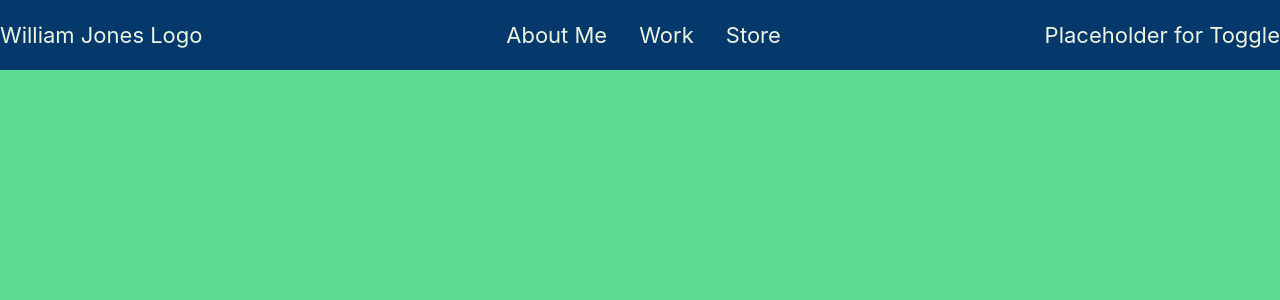
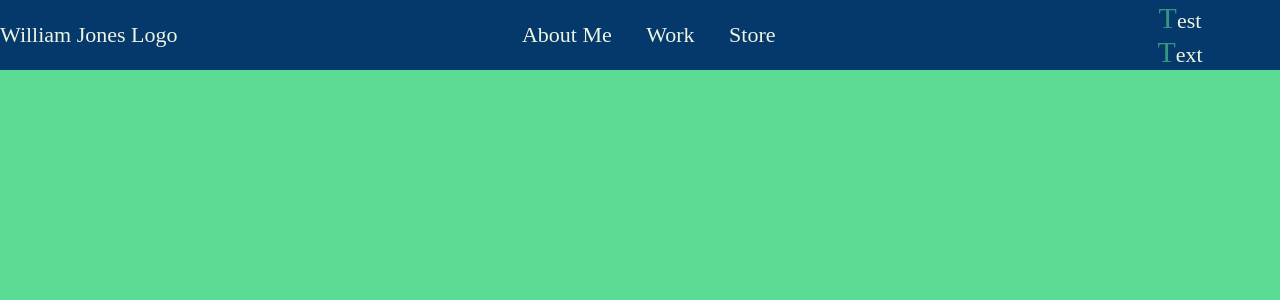
Before and after one commit to wjonesusna2012/my-site, a React (Create React App) app: page / in a window 1280 px wide. Shown: the top 300 px of the page. Built offline with nearby package versions, Linux system fonts and the light colour scheme.

Commit message:
Added in a rotating initials field like npm has

```diff
--- a/src/navigation/constants.tsx
+++ b/src/navigation/constants.tsx
@@ -29,3 +29,7 @@ export const menuElements: Array<MenuElement> = [
   { menuElementName: 'work', menuElementText: 'Work', menuElementArray: WorkElements },
   { menuElementName: 'store', menuElementText: 'Store', menuElementArray: StoreElements },
 ];
+
+
+export const wWords = ['Weather', 'Watermelon', 'Witchcraft'];
+export const jWords = ['Jackalope', 'Jezabelle', 'Jazz'];
--- a/src/navigation/gridElement.tsx
+++ b/src/navigation/gridElement.tsx
@@ -7,7 +7,7 @@ interface GridElementProps {
   elements: Array<NavigationGridElement>,
   elementText: string,
   expanded: boolean,
-  onClick: (event: MouseEvent) => void,
+  onClick: () => void,
 }
 
 const GridElement: React.FC<GridElementProps> = ({elements, expanded, elementText}) => {
--- /dev/null
+++ b/src/navigation/nameRandomizer.tsx
@@ -0,0 +1,22 @@
+import { random } from 'lodash';
+import React, { useState } from 'react';
+import { wWords, jWords } from './constants';
+const NameRandomizer: React.FC = () => {
+  const [inputWords, setInputWords] = useState<Array<string>>(['Test', 'Text']);
+  const getRandomWords = (firstArray: Array<string>, secondArray: Array<string>) => {
+    const rand1 = random(0, firstArray.length - 1);
+    const rand2 = random(0, secondArray.length - 1);
+    return [firstArray[rand1], secondArray[rand2]];
+  }
+  return (
+    <div className="NavFlexItemStatic" style={{width: '200px'}} onClick={() => {
+      const result = getRandomWords(wWords, jWords);
+      setInputWords(result);
+    }}>
+      <div className="firstLetterEmphasized">{inputWords[0]}</div>
+      <div className="firstLetterEmphasized">{inputWords[1]}</div>
+    </div>
+  );
+};
+
+export default NameRandomizer;
--- a/src/navigation/navigationMenu.tsx
+++ b/src/navigation/navigationMenu.tsx
@@ -2,6 +2,7 @@ import React, { useState } from 'react';
 import _ from 'lodash';
 import { menuElements, NavigationGridElement } from './constants';
 import GridElement from './gridElement';
+import NameRandomizer from './nameRandomizer';
 const NavigationMenu: React.FunctionComponent = () => {
   const [expandedElements, setExpandedElements] = useState<Array<String>>([]);
   const toggleExpandedElements = (elementArray: Array<String>, elementToToggle: String) => {
@@ -20,8 +21,7 @@ const NavigationMenu: React.FunctionComponent = () => {
               <GridElement
                 elements={element.menuElementArray}
                 expanded={_.includes(expandedElements, element.menuElementName)}
-                onClick={(e: MouseEvent) => {
-                  e.preventDefault();
+                onClick={() => {
                   console.log('HELLO');
                   toggleExpandedElements(expandedElements, element.menuElementName)
                 }}
@@ -32,7 +32,7 @@ const NavigationMenu: React.FunctionComponent = () => {
           </ul>
         </nav>
       </div>
-      <div className="NavFlexItemStatic">Placeholder for Toggle</div>
+      <NameRandomizer />
     </div>
   );
 };
--- a/src/styles/navigation.css
+++ b/src/styles/navigation.css
@@ -9,6 +9,7 @@
 body {
   height: 100%;
   background-color: var(--main-background);
+  font-family: Copperplate;
 }
 
 .NavFlexContainer {
@@ -77,3 +78,8 @@ div .selected {
 div .unselected {
   background-color: rgba(150, 150, 150, 1.0);
 }
+
+.firstLetterEmphasized::first-letter {
+  color: var(--highlight);
+  font-size: 30px;
+}
```
